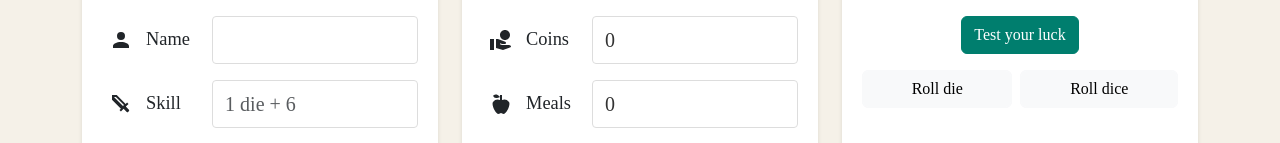
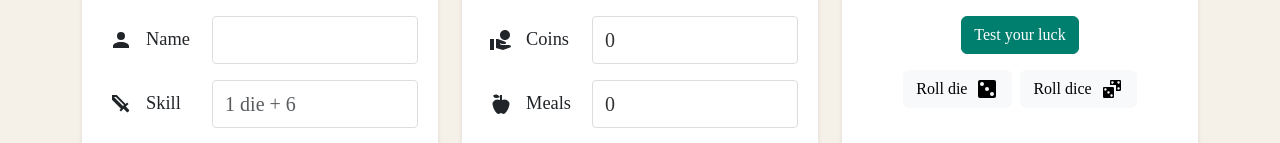
Before and after one commit to dialex/fnf-companion, a React (Vite) app: page / in a window 1280 px wide. Shown: the part 169-312 px from the top of the page. Built offline with nearby package versions, Linux system fonts and the light colour scheme; the HTML template or start-up script is replaced by a standard one; a web font is replaced by a local one.

Commit message:
feat: add roll die and roll dice buttons with icons

```diff
--- a/src/App.jsx
+++ b/src/App.jsx
@@ -9,6 +9,7 @@ import {
   mdiClover,
   mdiHandCoin,
   mdiFoodApple,
+  mdiDice3,
   mdiDiceMultiple,
   mdiWebBox,
   mdiChevronDown,
@@ -292,12 +293,20 @@ function App() {
                       {t('dice.testYourLuck')}
                     </button>
                   </div>
-                  <div className="d-flex gap-2">
-                    <button type="button" className="btn btn-light flex-fill">
-                      {t('dice.roll1')}
+                  <div className="d-flex gap-2 justify-content-center">
+                    <button
+                      type="button"
+                      className="btn btn-light d-flex align-items-center justify-content-center gap-2"
+                    >
+                      {t('dice.rollDie')}
+                      <Icon path={mdiDice3} size={1} />
                     </button>
-                    <button type="button" className="btn btn-light flex-fill">
-                      {t('dice.roll2')}
+                    <button
+                      type="button"
+                      className="btn btn-light d-flex align-items-center justify-content-center gap-2"
+                    >
+                      {t('dice.rollDice')}
+                      <Icon path={mdiDiceMultiple} size={1} />
                     </button>
                   </div>
                   <div style={{ minHeight: '100px' }}>
--- a/src/translations/en.json
+++ b/src/translations/en.json
@@ -29,7 +29,7 @@
   },
   "dice": {
     "testYourLuck": "Test your luck",
-    "roll1": "Roll die",
-    "roll2": "Roll dice"
+    "rollDie": "Roll die",
+    "rollDice": "Roll dice"
   }
 }
--- a/src/translations/pt.json
+++ b/src/translations/pt.json
@@ -29,7 +29,7 @@
   },
   "dice": {
     "testYourLuck": "Testar a sorte",
-    "roll1": "Lançar dado",
-    "roll2": "Lançar dados"
+    "rollDie": "Lançar dado",
+    "rollDice": "Lançar dados"
   }
 }
```
